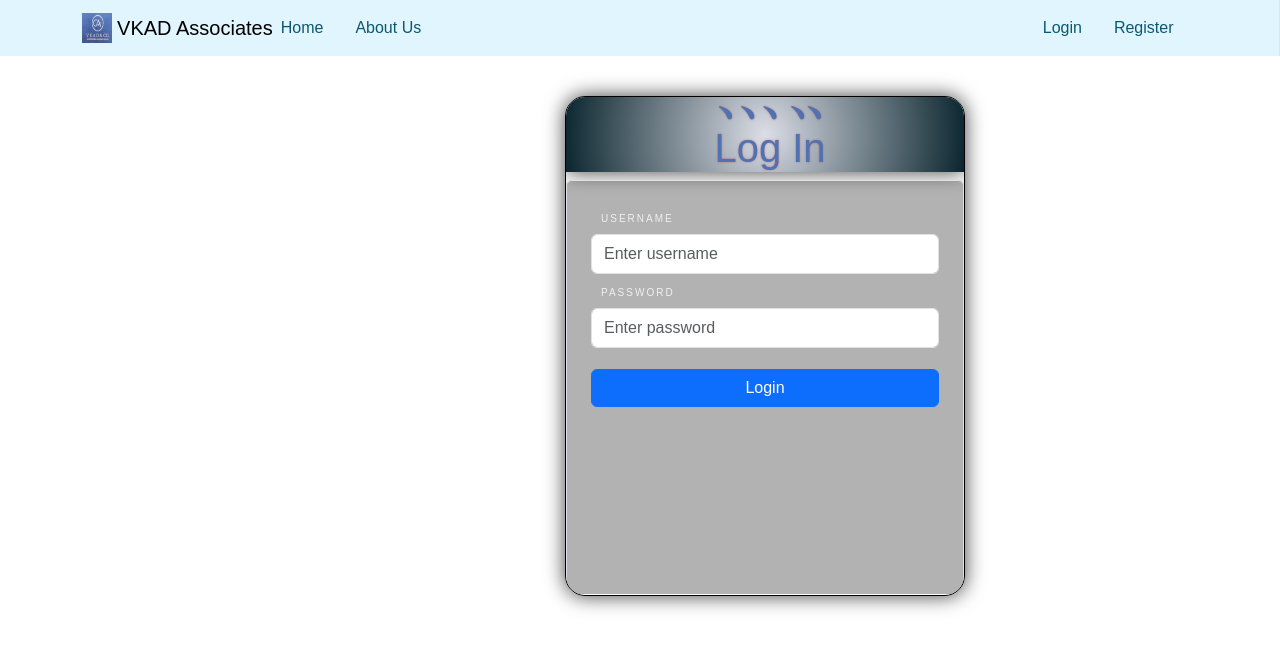
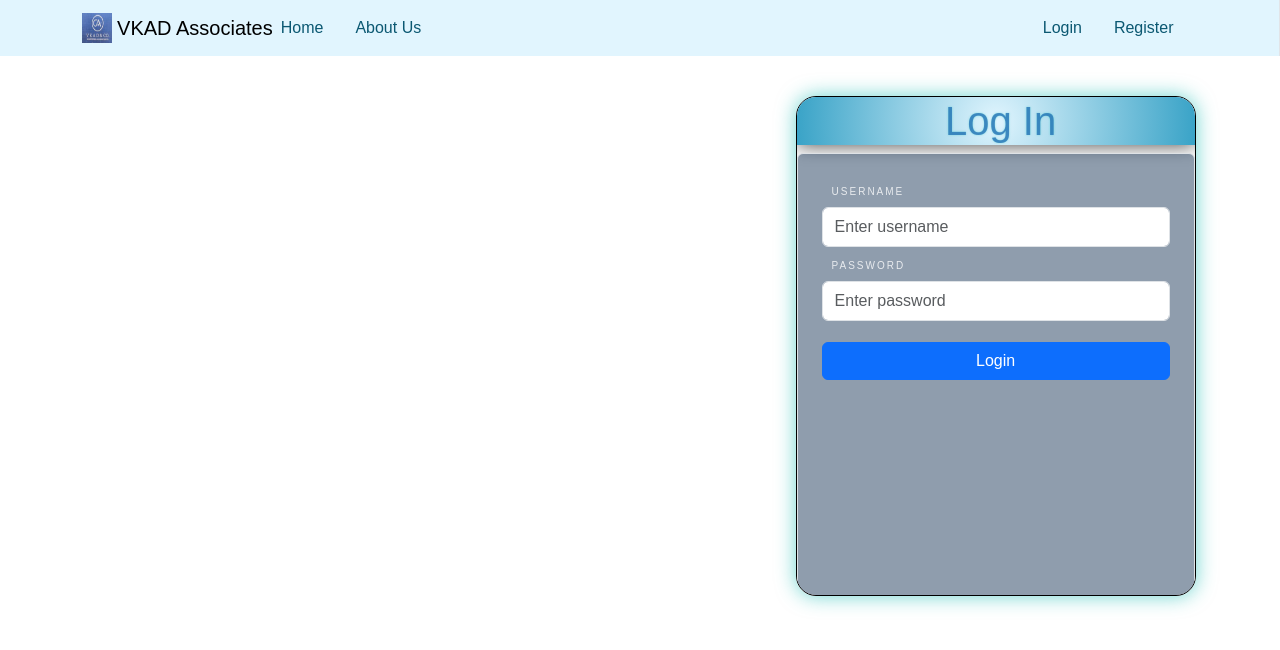
Before and after one commit to anuragsknsits/shopist, a React (Create React App) app: page /login in a window 1280 px wide. Shown: the top 650 px of the page. Built offline with nearby package versions, Linux system fonts and the light colour scheme.

Commit message:
css component

```diff
--- a/src/components/auth/Login.js
+++ b/src/components/auth/Login.js
@@ -1,14 +1,14 @@
 import React, { useState, useEffect } from 'react';
 import { useDispatch, useSelector } from 'react-redux';
-import { Form, Button, Spinner } from 'react-bootstrap';
-import { useNavigate } from 'react-router-dom'; // Import useNavigate from React Router
+import { Form, Button, Spinner, Container, Row, Col } from 'react-bootstrap';
+import { useNavigate } from 'react-router-dom';
 import { loginRequest } from '../../redux/actions/loginAction';
 import '../../styles/Login.css';
 
 const Login = () => {
   const [credentials, setCredentials] = useState({ username: '', password: '' });
   const dispatch = useDispatch();
-  const navigate = useNavigate(); // Get the navigate function from React Router
+  const navigate = useNavigate();
   const { loading, error, isAuthenticated } = useSelector(state => state.auth);
 
   const handleChange = ({ target: { name, value } }) => {
@@ -16,7 +16,7 @@ const Login = () => {
   };
 
   const handleSubmit = async (e) => {
-    e.preventDefault(); // Prevent default form submission
+    e.preventDefault();
     dispatch(loginRequest(credentials));
   };
 
@@ -27,8 +27,11 @@ const Login = () => {
   }, [isAuthenticated, navigate]);
 
   return (
+    <Container className="login-container">
+      <Row className="justify-content-center">
+        <Col xs={12} md={6} lg={4}>
           <div className="login-form">
-      <h1 className='h1'>Log In</h1>
+            <h1 className="h1 text-center">Log In</h1>
             <Form onSubmit={handleSubmit} className="p-4 border rounded">
               <Form.Group controlId="formUsername">
                 <Form.Label>Username</Form.Label>
@@ -58,7 +61,7 @@ const Login = () => {
 
               {error && <div className="text-danger">{error}</div>}
 
-        <Button variant="primary" type="submit" disabled={loading}>
+              <Button variant="primary" type="submit" disabled={loading} className="w-100">
                 {loading ? (
                   <Spinner as="span" animation="border" size="sm" role="status" aria-hidden="true" />
                 ) : (
@@ -67,6 +70,9 @@ const Login = () => {
               </Button>
             </Form>
           </div>
+        </Col>
+      </Row>
+    </Container>
   );
 };
 
--- a/src/pages/About.js
+++ b/src/pages/About.js
@@ -1,11 +1,9 @@
 import React from 'react';
 import { Accordion } from 'react-bootstrap';
-import '../styles/Layout.css';
 
 const AboutUs = () => {
   return (
-
-    <Accordion className='aboutus' defaultActiveKey={['0']} alwaysOpen>
+    <Accordion defaultActiveKey={['0']} alwaysOpen>
       <Accordion.Item eventKey="0" id="0">
         <Accordion.Header>ACA Vinit Kumar & Associates</Accordion.Header>
         <Accordion.Body>
--- a/src/styles/Header.css
+++ b/src/styles/Header.css
@@ -10,7 +10,7 @@
   padding-right: 10px;
   margin-top: 0px !important;
   margin-bottom: 0px !important;
-  margin-left: 16.66667%;
+  margin-left: 0px;
   margin-right: 0px;
   overflow: visible;
   border-color: inherit;
--- a/src/styles/Login.css
+++ b/src/styles/Login.css
@@ -2,16 +2,16 @@
     border: 1px solid black;
     width: 400px;
     height: 500px;
-    color: rgb(79, 114, 179);
+    color: #216cb3be;
     border-radius: 20px;
-    box-shadow: 0px 0px 20px rgba(0, 0, 0, 0.75);
+    box-shadow: 0px 0px 20px #0fb9b19c;
     background-size: cover;
     background-position: center;
     overflow: hidden;
     justify-content: center;
     align-items: center;
-    margin-left: 40%;
-    margin-inline: auto;
+    margin-left: 60%;
+
 }
 
 form {
@@ -20,16 +20,16 @@ form {
     padding: 40px;
     width: 100%;
     height: 100%;
-    backdrop-filter: brightness(70%);
     flex-direction: column;
     display: flex;
     gap: 5px;
+    background-color: #102e5077;
 }
 
 .h1 {
     font-size: 20px;
     font-weight: normal;
-    text-shadow: 0px 0px 2px rgba(199, 34, 34, 0.5);
+    text-shadow: 0px 0px 2px #22c7c780;
     text-decoration-color: aqua;
     margin-bottom: 60px;
     box-shadow: 0px 0px 20px rgba(0, 0, 0, 0.75);
@@ -38,12 +38,10 @@ form {
     text-align: center;
     text-decoration: wavy;
     text-decoration-thickness: 2px;
-    text-emphasis: sesame rgb(79, 114, 179);
     background-clip: text;
-    background: linear-gradient(to right, #d2d0d4 0%, #330867 100%);
-    background: rgb(207, 203, 205);
-    background: radial-gradient(circle, rgb(220, 222, 231) 0%, rgba(11, 38, 47, 1) 100%);
-
+    background: linear-gradient(to right, #26e4e4 0%, #10d6b5 100%);
+    background: #E1F5FE;
+    background: radial-gradient(circle, #E1F5FE 0%, #39a3c7 100%);
 }
 
 input {
```
Lines whose indentation alone changed are shown as unchanged.
